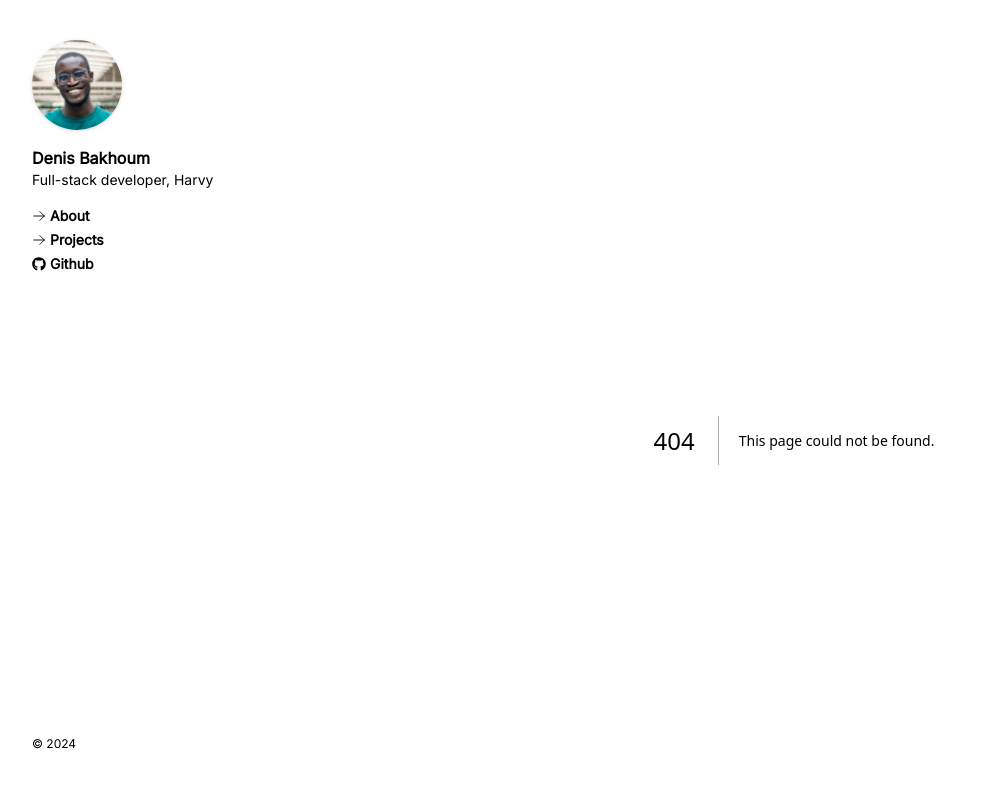
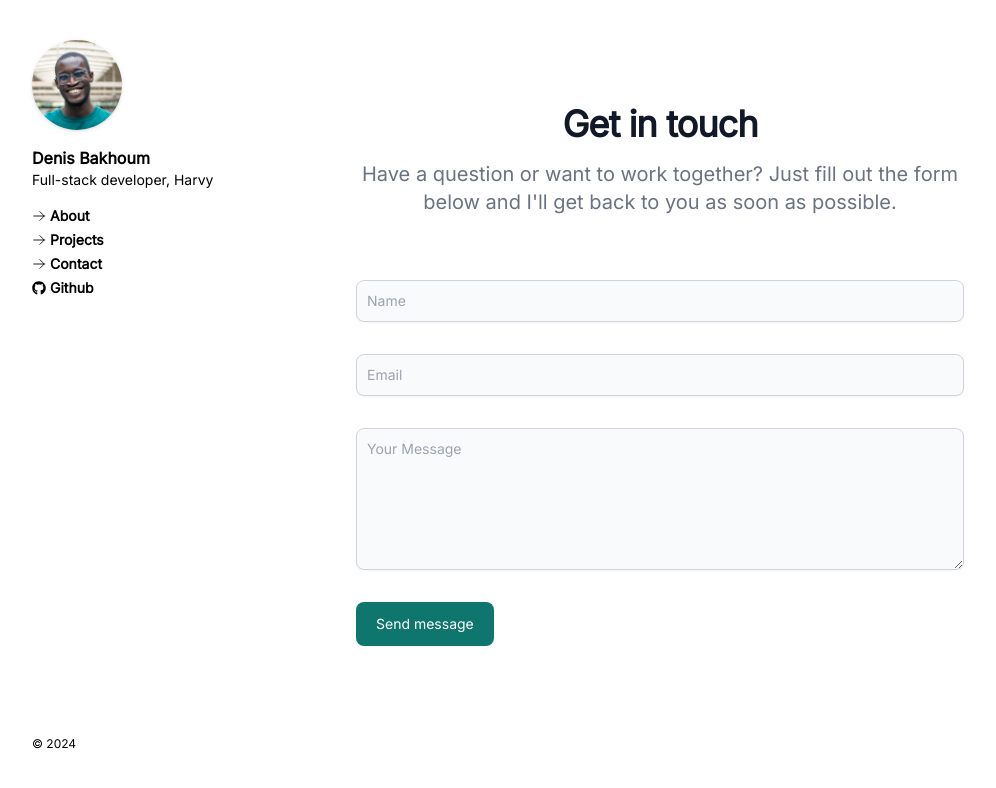
Before and after one commit to Dionysos5/portfolio, a Next.js app: page /contact in a window 1280 px wide. Before the commit this address had no page. Shown: the top 788 px of the page, without its empty margins (0-996 px from the left). Built offline with nearby package versions, Linux system fonts and the light colour scheme.

Commit message:
added contact page

```diff
--- /dev/null
+++ b/app/components/ContactForm.tsx
@@ -0,0 +1,58 @@
+export default function ContactForm() {
+  return (
+    <div>
+      <section className="bg-white ">
+        <div className="py-8 lg:py-16 px-4 mx-auto max-w-screen-md">
+          <h3 className="mb-4 text-4xl tracking-tight font-extrabold text-center text-gray-900">
+            Get in touch
+          </h3>
+          <p className="mb-8 lg:mb-16 font-light text-center text-gray-500 sm:text-xl">
+            Have a question or want to work together? Just fill out the form
+            below and I'll get back to you as soon as possible.
+          </p>
+          <form
+            action="https://formsubmit.co/0aef44397badb709c879ea234a3079cf"
+            method="POST"
+            className="space-y-8"
+          >
+            <div>
+              <input
+                type="text"
+                name="name"
+                id="name"
+                className="shadow-sm bg-gray-50 border border-gray-300 text-gray-900 text-sm rounded-lg focus:border-primary-500 block w-full p-2.5 "
+                placeholder="Name"
+                required
+              />
+            </div>
+            <div>
+              <input
+                type="email"
+                name="email"
+                id="email"
+                className="shadow-sm bg-gray-50 border border-gray-300 text-gray-900 text-sm rounded-lg focus:border-primary-500 block w-full p-2.5 "
+                placeholder="Email"
+                required
+              />
+            </div>
+            <div className="sm:col-span-2">
+              <textarea
+                id="message"
+                name="message"
+                rows={6}
+                className="block p-2.5 w-full text-sm text-gray-900 bg-gray-50 rounded-lg shadow-sm border border-gray-300 focus:border-primary-500 "
+                placeholder="Your Message"
+              />
+            </div>
+            <button
+              type="submit"
+              className="py-3 px-5 text-sm font-medium text-center text-white rounded-lg bg-primary-700 sm:w-fit hover:bg-primary-800 focus:ring-4 focus:outline-none "
+            >
+              Send message
+            </button>
+          </form>
+        </div>
+      </section>
+    </div>
+  );
+}
--- a/app/components/Navbar.tsx
+++ b/app/components/Navbar.tsx
@@ -32,6 +32,14 @@ export default function Navbar() {
             >
               <HiOutlineArrowRight className="mr-1" />
               Projects
+            </Link>
+
+            <Link
+              href={"/contact"}
+              className="flex items-center text-sm font-semibold"
+            >
+              <HiOutlineArrowRight className="mr-1" />
+              Contact
             </Link>
             {/* <Link href={"/uses"} className="flex items-center text-sm"> */}
             {/*   <HiOutlineArrowRight className="mr-1" /> */}
@@ -71,6 +79,13 @@ export default function Navbar() {
             <HiOutlineArrowRight className="mr-1" />
             Projects
           </Link>
+          <Link
+            href={"/contact"}
+            className="flex items-center text-sm font-semibold"
+          >
+            <HiOutlineArrowRight className="mr-1" />
+            Contact
+          </Link>
           {/* <Link href={"/uses"} className="flex items-center text-sm"> */}
           {/*   <HiOutlineArrowRight className="mr-1" /> */}
           {/*   Uses */}
--- /dev/null
+++ b/app/contact/page.tsx
@@ -0,0 +1,16 @@
+import React from "react";
+import ContactForm from "../components/ContactForm";
+
+export function generateMetadata() {
+  return {
+    title: "Contact",
+    description: "Contact form",
+  };
+}
+export default function Projects() {
+  return (
+    <article className="flex flex-col gap-6 max-w-screen-sm ">
+      <ContactForm />
+    </article>
+  );
+}
--- a/tailwind.config.ts
+++ b/tailwind.config.ts
@@ -1,4 +1,5 @@
 import type { Config } from "tailwindcss";
+import colors from "tailwindcss/colors";
 
 const config: Config = {
   content: [
@@ -7,7 +8,11 @@ const config: Config = {
     "./app/**/*.{js,ts,jsx,tsx,mdx}",
   ],
   theme: {
-    extend: {},
+    extend: {
+      colors: {
+        primary: colors.teal,
+      },
+    },
   },
   plugins: [],
 };
```
